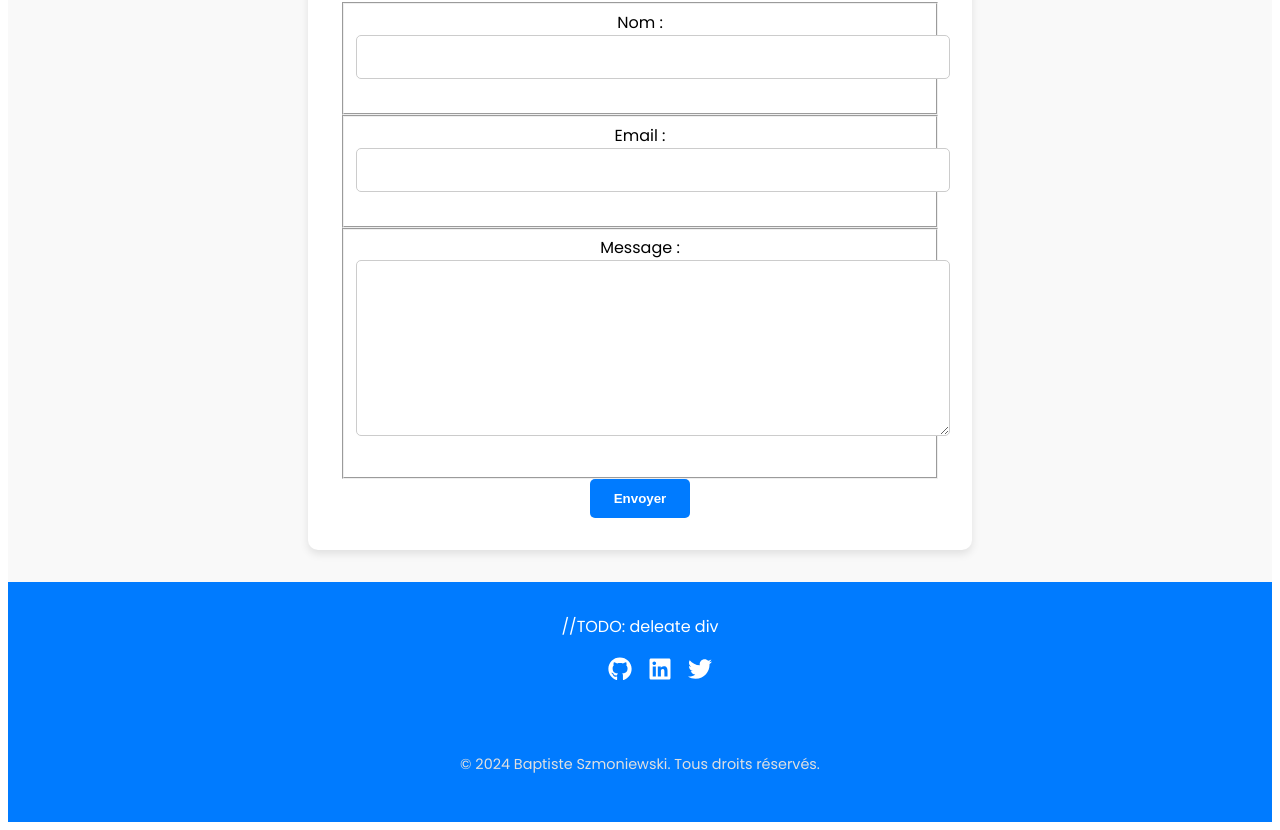
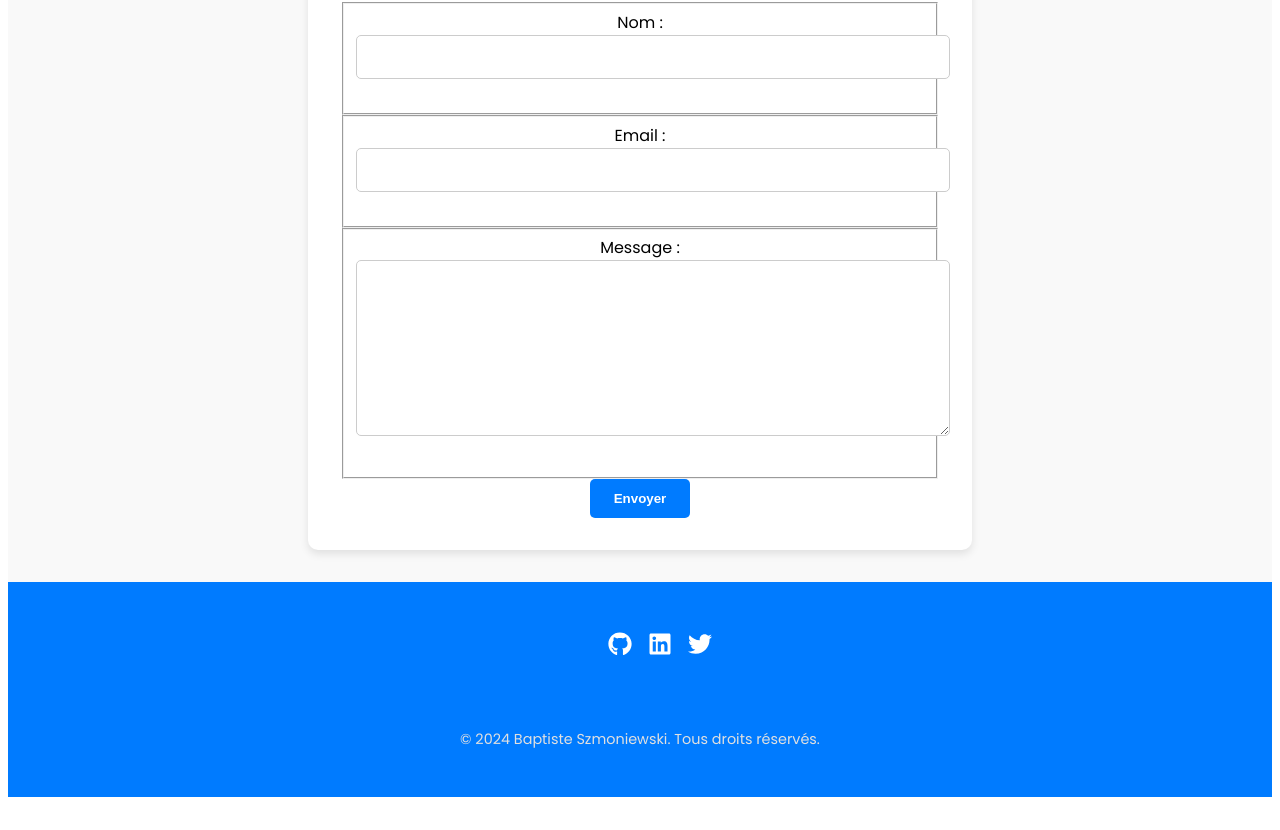
Before and after one commit to szmo-gif/portfolio, a React (Vite) app: page / in a window 1280 px wide. Shown: the part 3602-4432 px from the top of the page. After the commit the page ends 4407 px from the top, so only its background shows below. Built offline with nearby package versions, Linux system fonts and the light colour scheme.

Commit message:
🚧 Footer > deleate div footer-contents

```diff
--- a/src/components/footer/Footer.jsx
+++ b/src/components/footer/Footer.jsx
@@ -5,8 +5,6 @@ import { FaGithub, FaLinkedin, FaTwitter } from 'react-icons/fa';
 function Footer() {
   return (
     <footer className="footer">
-      //TODO: deleate div
-      <div className="footer-content">
         <ul className="social-icons">
           <li>
             <a href="#" target="_blank" rel="noopener noreferrer" className="social-icon">
@@ -29,7 +27,6 @@ function Footer() {
         <p>
           &copy; {new Date().getFullYear()} Baptiste Szmoniewski. Tous droits réservés.
         </p>
-      </div>
     </footer>
   );
 }
--- a/src/components/footer/footer.css
+++ b/src/components/footer/footer.css
@@ -3,6 +3,11 @@
   color: #ffffff;
   padding: 2rem;
   text-align: center;
+  margin: 0 auto;
+  display: flex;
+  flex-direction: column;
+  align-items: center;
+  gap: 1.5rem;
 
   p {
     font-size: 0.9rem;
@@ -10,17 +15,6 @@
     margin-top: 1.5rem;
   }
 }
-
-.footer-content {
-  max-width: 1200px;
-  margin: 0 auto;
-  display: flex;
-  flex-direction: column;
-  align-items: center;
-  gap: 1.5rem;
-}
-
-
 
 .social-icons {
   display: flex;
```
